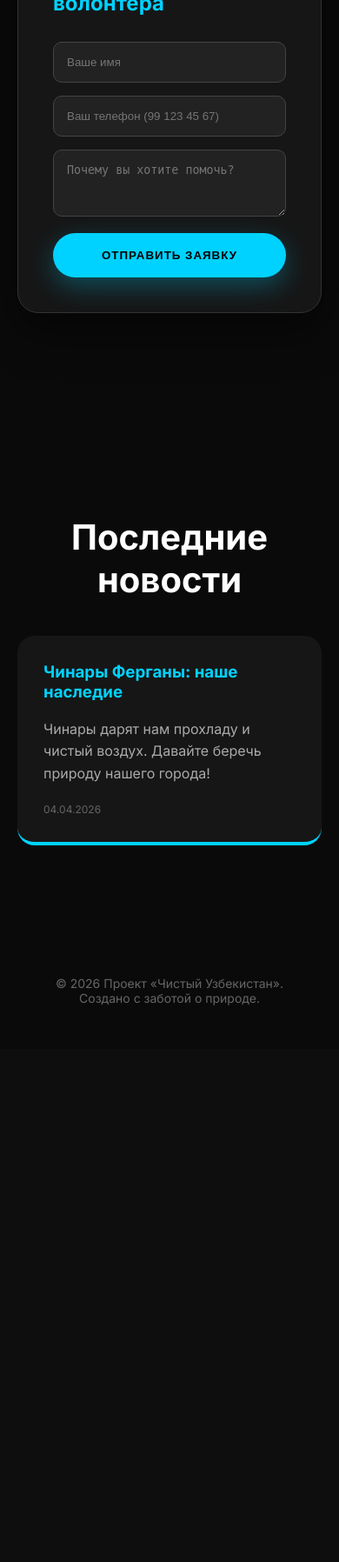
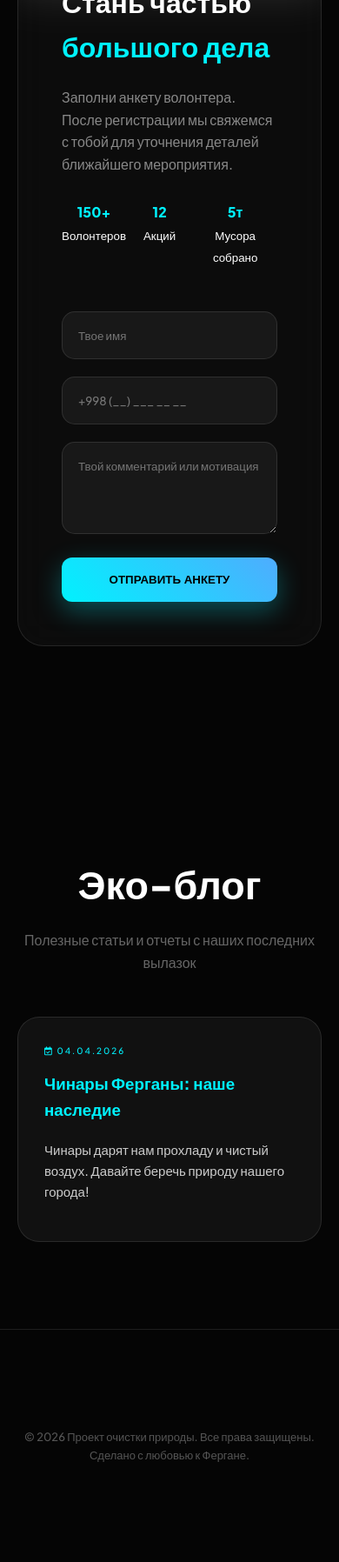
Before and after one commit to legendaryindra09-maker/my-eco-project, a Flask app: page / in a window 390 px wide; the page is wider, and only the part inside the window is pictured. Shown: the part 845-2641 px from the top of that part at 87% size. Before the commit the page ends 2001 px from the top of that part, so only its background shows below. Run offline with Flask 3, Linux system fonts and the light colour scheme; data comes from the database, SQL or seed files in the repository.

Commit message:
Update index.html

```diff
--- a/templates/index.html
+++ b/templates/index.html
@@ -3,50 +3,60 @@
 <head>
     <meta charset="UTF-8">
     <meta name="viewport" content="width=device-width, initial-scale=1.0">
-    <title>Чистый Узбекистан | {{ event.title }}</title>
-    <link href="https://fonts.googleapis.com/css2?family=Inter:wght@400;700;900&display=swap" rel="stylesheet">
+    <title>ECO-UZB | {{ event.title }}</title>
+    <link href="https://fonts.googleapis.com/css2?family=Plus+Jakarta+Sans:wght@300;500;800&display=swap" rel="stylesheet">
+    <link rel="stylesheet" href="https://cdnjs.cloudflare.com/ajax/libs/font-awesome/6.0.0/css/all.min.css">
     <style>
         :root {
-            --accent: #00d2ff;
-            --bg: #0a0a0a;
-            --card-bg: #161616;
-            --text: #ffffff;
+            --primary: #00f2fe; /* Яркий голубой */
+            --secondary: #4facfe; /* Насыщенный синий */
+            --bg-dark: #050505;
+            --glass: rgba(255, 255, 255, 0.05);
+            --glass-border: rgba(255, 255, 255, 0.1);
         }
+
+        * { box-sizing: border-box; }
 
         body {
             margin: 0;
-            font-family: 'Inter', sans-serif;
-            background-color: var(--bg);
-            color: var(--text);
-            scroll-behavior: smooth;
+            font-family: 'Plus Jakarta Sans', sans-serif;
+            background-color: var(--bg-dark);
+            color: #ffffff;
+            line-height: 1.6;
+            overflow-x: hidden;
+        }
+
+        /* Анимированный фон */
+        .bg-glow {
+            position: fixed;
+            top: 0; left: 0; width: 100%; height: 100%;
+            background: radial-gradient(circle at 50% 50%, #1a2a3a 0%, #050505 100%);
+            z-index: -1;
         }
 
         /* Навигация */
         nav {
-            position: absolute;
-            top: 0;
-            width: 100%;
+            position: fixed;
+            top: 0; width: 100%;
+            padding: 20px 50px;
             display: flex;
-            justify-content: center;
-            gap: 30px;
-            padding: 25px;
-            z-index: 10;
-            background: linear-gradient(to bottom, rgba(0,0,0,0.7), transparent);
+            justify-content: space-between;
+            align-items: center;
+            z-index: 1000;
+            backdrop-filter: blur(10px);
+            background: rgba(0,0,0,0.3);
+            border-bottom: 1px solid var(--glass-border);
         }
 
-        nav a {
-            color: white;
-            text-decoration: none;
-            font-size: 13px;
-            font-weight: 700;
-            letter-spacing: 1.5px;
-            text-transform: uppercase;
-            transition: 0.3s;
+        .logo { font-weight: 800; font-size: 20px; letter-spacing: 2px; color: var(--primary); }
+        .nav-links a {
+            color: white; text-decoration: none; margin-left: 30px;
+            font-size: 13px; font-weight: 500; text-transform: uppercase;
+            transition: 0.3s; opacity: 0.7;
         }
+        .nav-links a:hover { opacity: 1; color: var(--primary); }
 
-        nav a:hover { color: var(--accent); }
-
-        /* Главный экран */
+        /* Hero Section */
         header {
             height: 100vh;
             display: flex;
@@ -54,163 +64,206 @@
             justify-content: center;
             align-items: center;
             text-align: center;
-            background: linear-gradient(rgba(0,0,0,0.7), rgba(0,0,0,0.7)),
-                        url('https://images.unsplash.com/photo-1441974231531-c6227db76b6e?auto=format&fit=crop&q=80&w=2000');
+            background: linear-gradient(rgba(0,0,0,0.6), rgba(0,0,0,0.8)),
+                        url('https://images.unsplash.com/photo-1501854140801-50d01698950b?q=80&w=2000');
             background-size: cover;
             background-position: center;
-            padding: 0 20px;
+            background-attachment: fixed;
+        }
+
+        .hero-badge {
+            background: var(--glass);
+            padding: 8px 20px;
+            border-radius: 50px;
+            border: 1px solid var(--glass-border);
+            font-size: 12px;
+            text-transform: uppercase;
+            letter-spacing: 2px;
+            margin-bottom: 20px;
+            color: var(--primary);
         }
 
         h1 {
-            font-size: clamp(40px, 8vw, 90px);
-            font-weight: 900;
+            font-size: clamp(3rem, 10vw, 6rem);
+            font-weight: 800;
             margin: 0;
-            line-height: 0.9;
-            text-transform: uppercase;
-            background: linear-gradient(to right, #fff, var(--accent));
+            background: linear-gradient(to bottom, #fff, #888);
             -webkit-background-clip: text;
             -webkit-text-fill-color: transparent;
+            line-height: 1;
         }
 
-        .hero-desc {
+        .hero-sub {
+            max-width: 700px;
             font-size: 18px;
-            color: #ccc;
-            max-width: 600px;
-            margin: 20px 0 40px;
-            line-height: 1.6;
+            color: #aaa;
+            margin: 30px 0;
         }
 
-        .btn-primary {
-            background: var(--accent);
-            color: #000;
-            padding: 18px 45px;
-            border-radius: 50px;
-            text-decoration: none;
+        /* Кнопки */
+        .btn {
+            padding: 18px 40px;
+            border-radius: 12px;
             font-weight: 800;
             text-transform: uppercase;
-            letter-spacing: 1px;
-            transition: 0.4s;
-            border: none;
-            box-shadow: 0 10px 30px rgba(0, 210, 255, 0.3);
+            transition: all 0.4s cubic-bezier(0.175, 0.885, 0.32, 1.275);
+            cursor: pointer;
+            text-decoration: none;
+            display: inline-block;
         }
 
-        .btn-primary:hover {
-            transform: translateY(-5px);
-            box-shadow: 0 15px 40px rgba(0, 210, 255, 0.5);
+        .btn-main {
+            background: linear-gradient(45deg, var(--primary), var(--secondary));
+            color: #000;
+            box-shadow: 0 10px 30px rgba(0, 242, 254, 0.3);
         }
 
-        /* Контентная часть */
-        .section-container {
-            max-width: 1100px;
-            margin: -100px auto 100px;
-            position: relative;
-            z-index: 5;
-            padding: 0 20px;
+        .btn-main:hover {
+            transform: scale(1.05) translateY(-5px);
+            box-shadow: 0 20px 40px rgba(0, 242, 254, 0.5);
         }
 
-        .info-card {
-            background: var(--card-bg);
-            padding: 40px;
-            border-radius: 24px;
-            border: 1px solid #333;
-            box-shadow: 0 20px 50px rgba(0,0,0,0.5);
+        /* Карточка регистрации */
+        .container {
+            max-width: 1200px;
+            margin: -100px auto 100px;
+            padding: 0 20px;
+            position: relative;
         }
 
-        .form-title {
-            font-size: 24px;
-            margin-bottom: 30px;
-            color: var(--accent);
+        .glass-card {
+            background: rgba(255, 255, 255, 0.03);
+            backdrop-filter: blur(20px);
+            border: 1px solid var(--glass-border);
+            border-radius: 30px;
+            padding: 50px;
         }
+
+        .form-grid {
+            display: grid;
+            grid-template-columns: 1fr 1fr;
+            gap: 50px;
+            align-items: center;
+        }
+
+        @media (max-width: 850px) { .form-grid { grid-template-columns: 1fr; } }
 
         input, textarea {
             width: 100%;
-            padding: 15px;
-            margin-bottom: 15px;
-            background: #222;
-            border: 1px solid #444;
-            border-radius: 10px;
+            background: rgba(255,255,255,0.05);
+            border: 1px solid var(--glass-border);
+            padding: 18px;
+            border-radius: 15px;
             color: white;
-            box-sizing: border-box;
-        }
-
-        /* Блог */
-        .blog-section {
-            padding: 100px 20px;
-            max-width: 1100px;
-            margin: 0 auto;
-        }
-
-        .article-grid {
-            display: grid;
-            grid-template-columns: repeat(auto-fit, minmax(300px, 1fr));
-            gap: 30px;
-            margin-top: 40px;
-        }
-
-        .article-card {
-            background: var(--card-bg);
-            padding: 30px;
-            border-radius: 20px;
-            border-bottom: 4px solid var(--accent);
+            margin-bottom: 20px;
+            font-family: inherit;
             transition: 0.3s;
         }
 
-        .article-card:hover { transform: translateY(-10px); }
+        input:focus { outline: none; border-color: var(--primary); background: rgba(255,255,255,0.1); }
 
-        .article-card h3 { color: var(--accent); margin-top: 0; }
+        /* Блог */
+        .blog-section { padding: 100px 0; text-align: center; }
+        .grid {
+            display: grid;
+            grid-template-columns: repeat(auto-fit, minmax(320px, 1fr));
+            gap: 30px;
+            margin-top: 50px;
+        }
 
-        .footer {
+        .blog-card {
+            background: var(--glass);
+            border: 1px solid var(--glass-border);
+            padding: 30px;
+            border-radius: 25px;
+            text-align: left;
+            transition: 0.4s;
+            position: relative;
+            overflow: hidden;
+        }
+
+        .blog-card:hover {
+            background: rgba(255,255,255,0.07);
+            transform: translateY(-10px);
+            border-color: var(--primary);
+        }
+
+        .blog-card h3 { color: var(--primary); margin-top: 0; }
+        .blog-card p { color: #ccc; font-size: 15px; }
+
+        footer {
+            padding: 100px 20px;
             text-align: center;
-            padding: 50px;
-            color: #666;
-            font-size: 14px;
+            border-top: 1px solid var(--glass-border);
+            color: #555;
+            font-size: 13px;
         }
     </style>
 </head>
 <body>
 
+    <div class="bg-glow"></div>
+
     <nav>
+        <div class="logo">ECO<span style="color:white">UZB</span></div>
+        <div class="nav-links">
             <a href="/">Главная</a>
-        <a href="#register">Участвовать</a>
-        <a href="#blog">Эко-блог</a>
-        <a href="/admin">Войти</a>
+            <a href="#blog">Новости</a>
+            <a href="/admin"><i class="fa-solid fa-user-shield"></i></a>
+        </div>
     </nav>
 
     <header>
-        <div style="font-size: 14px; font-weight: 700; color: var(--accent); margin-bottom: 10px; letter-spacing: 4px; text-transform: uppercase;">Начни с Ферганы</div>
+        <div class="hero-badge">Проект очистки страны</div>
         <h1>{{ event.title }}</h1>
-        <p class="hero-desc">Наша миссия — очистить нашу страну от мусора и сохранить природу для будущего. Мы верим, что вместе мы сможем сделать Узбекистан самым чистым местом на планете.</p>
-        <a href="#register" class="btn-primary">Присоединиться</a>
+        <p class="hero-sub">Мы не просто убираем мусор. Мы строим новую культуру отношения к нашей родине. Присоединяйся к числу тех, кто делом доказывает любовь к Узбекистану.</p>
+        <a href="#register" class="btn btn-main">Вступить в команду</a>
     </header>
 
-    <div class="section-container" id="register">
-        <div class="info-card">
-            <h2 class="form-title">Регистрация волонтера</h2>
+    <div class="container" id="register">
+        <div class="glass-card">
+            <div class="form-grid">
+                <div>
+                    <h2 style="font-size: 32px; margin-bottom: 20px;">Стань частью <br><span style="color: var(--primary)">большого дела</span></h2>
+                    <p style="color: #888;">Заполни анкету волонтера. После регистрации мы свяжемся с тобой для уточнения деталей ближайшего мероприятия.</p>
+                    <div style="margin-top: 30px; display: flex; gap: 20px;">
+                        <div style="text-align: center;"><h4 style="margin:0; color:var(--primary)">150+</h4><small>Волонтеров</small></div>
+                        <div style="text-align: center;"><h4 style="margin:0; color:var(--primary)">12</h4><small>Акций</small></div>
+                        <div style="text-align: center;"><h4 style="margin:0; color:var(--primary)">5т</h4><small>Мусора собрано</small></div>
+                    </div>
+                </div>
                 <form action="/register" method="POST">
-                <input type="text" name="name" placeholder="Ваше имя" required>
-                <input type="tel" name="phone" placeholder="Ваш телефон (99 123 45 67)" required>
-                <textarea name="motivation" placeholder="Почему вы хотите помочь?" rows="3"></textarea>
-                <button type="submit" class="btn-primary" style="width: 100%;">Отправить заявку</button>
+                    <input type="text" name="name" placeholder="Твое имя" required>
+                    <input type="tel" name="phone" placeholder="+998 (__) ___ __ __" required>
+                    <textarea name="motivation" placeholder="Твой комментарий или мотивация" rows="4"></textarea>
+                    <button type="submit" class="btn btn-main" style="width: 100%; border: none;">Отправить анкету</button>
                 </form>
+            </div>
         </div>
     </div>
 
     <section class="blog-section" id="blog">
-        <h2 style="font-size: 40px; text-align: center;">Последние новости</h2>
-        <div class="article-grid">
+        <div style="max-width: 1200px; margin: 0 auto; padding: 0 20px;">
+            <h2 style="font-size: 45px; margin-bottom: 10px;">Эко-блог</h2>
+            <p style="color: #666;">Полезные статьи и отчеты с наших последних вылазок</p>
+
+            <div class="grid">
                 {% for article in articles %}
-            <div class="article-card">
+                <div class="blog-card">
+                    <div style="font-size: 10px; color: var(--primary); text-transform: uppercase; margin-bottom: 15px; letter-spacing: 2px;">
+                        <i class="fa-regular fa-calendar-check"></i> {{ article.date_added }}
+                    </div>
                     <h3>{{ article.title }}</h3>
-                <p style="color: #aaa; line-height: 1.6;">{{ article.content }}</p>
-                <div style="margin-top: 20px; font-size: 12px; color: #666;">{{ article.date_added }}</div>
+                    <p>{{ article.content }}</p>
                 </div>
                 {% endfor %}
             </div>
+        </div>
     </section>
 
-    <div class="footer">
-        &copy; 2026 Проект «Чистый Узбекистан». Создано с заботой о природе.
-    </div>
+    <footer>
+        <p>&copy; 2026 Проект очистки природы. Все права защищены. <br> Сделано с любовью к Фергане.</p>
+    </footer>
 
 </body>
 </html>
```
Lines whose indentation alone changed are shown as unchanged.
